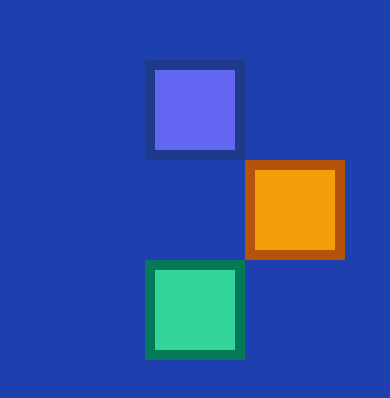
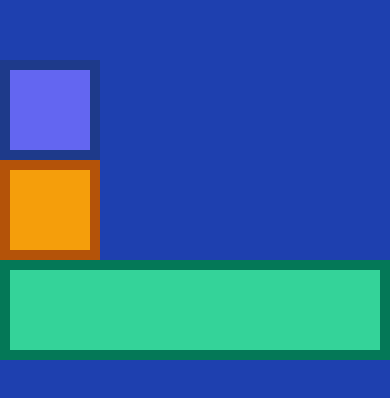
Before and after one commit to VHugoBarnes/counter-app-react-native, a React Native app: screen / in a window 390 px wide. Shown: the part 212-610 px from the top of the page. Built offline with nearby package versions, Linux system fonts and the light colour scheme.

Commit message:
Homework #9

```diff
--- a/App.tsx
+++ b/App.tsx
@@ -1,9 +1,9 @@
 import React from "react";
-import Homework8 from "./src/screens/position/Homework8.screen";
+import Homework9 from "./src/screens/position/Homework9.screen";
 
 const App = () => {
   return (
-    <Homework8 />
+    <Homework9 />
   );
 };
 
--- a/src/screens/position/Homework9.screen.tsx
+++ b/src/screens/position/Homework9.screen.tsx
@@ -1,7 +1,7 @@
 import React from "react";
 import { View, StyleSheet, SafeAreaView } from "react-native";
 
-const Homework1 = () => {
+const Homework9 = () => {
   return (
     <SafeAreaView style={[styles.container]}>
       <View style={[styles.box_1]} />
@@ -15,6 +15,7 @@ const styles = StyleSheet.create({
   container: {
     backgroundColor: "#1E40AF",
     flex: 1,
+    justifyContent: "center",
   },
   box_1: {
     backgroundColor: "#6366F1",
@@ -29,15 +30,13 @@ const styles = StyleSheet.create({
     height: 100,
     borderColor: "#B45309",
     borderWidth: 10,
-    flex: 1,
   },
   box_3: {
     backgroundColor: "#34D399",
-    width: 100,
     height: 100,
     borderColor: "#047857",
     borderWidth: 10,
   },
 });
 
-export default Homework1;
+export default Homework9;
```
